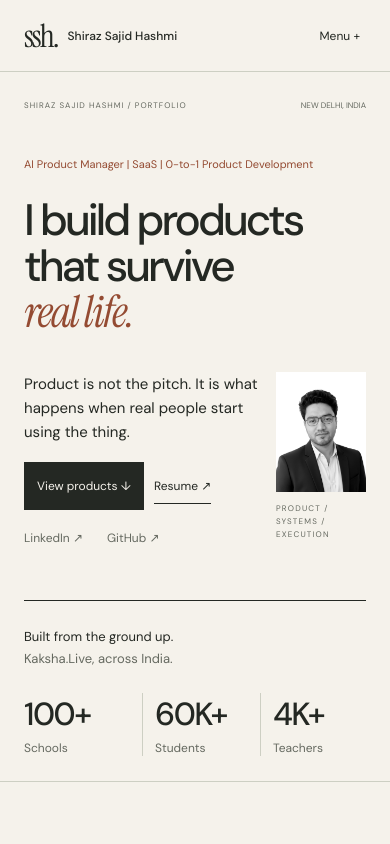
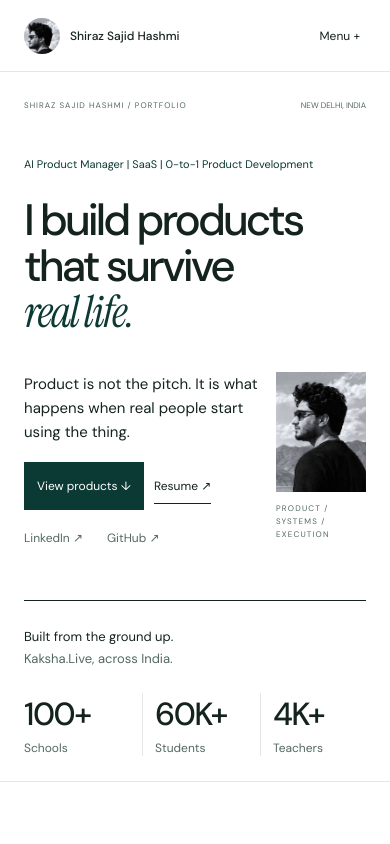
Before and after one commit to shirazhashmi/shirazhashmi.github.io, a React (Vite) app in the folder client/: page / in a window 390 px wide. Shown: the top 844 px of the page. Built offline with nearby package versions, Linux system fonts and the light colour scheme.

Commit message:
Use supplied portrait and Opero emerald on white palette

```diff
--- a/client/index.html
+++ b/client/index.html
@@ -3,7 +3,7 @@
   <head>
     <meta charset="UTF-8" />
     <meta name="viewport" content="width=device-width, initial-scale=1.0" />
-    <meta name="theme-color" content="#f5f2eb" />
+    <meta name="theme-color" content="#ffffff" />
     <meta
       name="description"
       content="Shiraz Sajid Hashmi — AI Product Manager | SaaS | 0-to-1 Product Development. Selected products: Kaksha AI, Opero BMS and Kaksha Live ERP/LMS."
@@ -24,7 +24,7 @@
       content="https://shirazhashmi.github.io/profile.png"
     />
     <meta name="twitter:card" content="summary" />
-    <link rel="icon" href="/favicon.ico" />
+    <link rel="icon" href="/favicon.svg" type="image/svg+xml" />
     <title>Shiraz Sajid Hashmi · AI Product Manager</title>
   </head>
 
--- a/client/src/main.jsx
+++ b/client/src/main.jsx
@@ -296,7 +296,7 @@ function App() {
       </a>
       <header className="nav-wrap">
         <a className="identity" href="#top" onClick={() => setMenuOpen(false)}>
-          <span className="identity-mark">ssh.</span>
+          <span className="identity-photo photo-frame"><img src="/profile.png" alt="" /></span>
           <span>Shiraz Sajid Hashmi</span>
         </a>
         <button
@@ -362,7 +362,7 @@ function App() {
             </div>
             <div className="hero-side">
               <figure className="portrait">
-                <img src="/profile.png" alt="Shiraz Sajid Hashmi" />
+                <span className="portrait-photo photo-frame"><img src="/profile.png" alt="Shiraz Sajid Hashmi" /></span>
                 <figcaption>Product / Systems / Execution</figcaption>
               </figure>
               <p className="hero-lede">
--- a/client/src/styles.css
+++ b/client/src/styles.css
@@ -1,12 +1,12 @@
 @import url("https://fonts.googleapis.com/css2?family=DM+Sans:wght@400;500;600;700&family=Instrument+Serif:ital@0;1&display=swap");
 
 :root {
-  --paper: #f5f2eb;
-  --ink: #242823;
-  --muted: #656960;
-  --line: #cdcfc3;
-  --accent: #944b32;
-  --tint: #e9e7dd;
+  --paper: #ffffff;
+  --ink: #15231f;
+  --muted: #53695f;
+  --line: #e5e5ea;
+  --accent: #0b3933;
+  --tint: #ffffff;
   --max: 1280px;
   font-family: "DM Sans", Arial, sans-serif;
   color: var(--ink);
@@ -43,7 +43,7 @@ button:focus-visible {
   outline-offset: 6px;
 }
 ::selection {
-  background: #d9b7a1;
+  background: #a7f1d7;
   color: var(--ink);
 }
 img {
@@ -215,11 +215,10 @@ h2 {
   gap: 18px;
   margin: 0 0 30px;
 }
-.portrait img {
+.portrait-photo {
   width: 116px;
   height: 140px;
   object-fit: cover;
-  filter: grayscale(1);
   background: var(--tint);
 }
 .portrait figcaption {
@@ -396,7 +395,7 @@ h2 {
   font-size: 8px;
 }
 .visual-question {
-  background: #e5e6dc;
+  background: #ffffff;
 }
 .question-line {
   font-size: 40px;
@@ -415,7 +414,7 @@ h2 {
   font-size: 10px;
 }
 .visual-operations {
-  background: var(--ink);
+  background: var(--accent);
   color: var(--paper);
 }
 .ops-title {
@@ -431,7 +430,7 @@ h2 {
   margin-bottom: 24px;
 }
 .ops-grid span {
-  border-top: 1px solid #6d7168;
+  border-top: 1px solid #397067;
   padding: 12px 6px 12px 0;
   display: flex;
   flex-direction: column;
@@ -439,7 +438,7 @@ h2 {
   font-size: 10px;
 }
 .ops-grid small {
-  color: #bdbdb2;
+  color: #a7f1d7;
   font-size: 8px;
 }
 .operations .study-copy {
@@ -452,7 +451,7 @@ h2 {
   grid-template-columns: 1.15fr 1fr;
 }
 .visual-school {
-  background: #e8dcd0;
+  background: #ffffff;
 }
 .school-title {
   font-size: 35px;
@@ -468,7 +467,7 @@ h2 {
 }
 .school-flow span {
   font-size: 11px;
-  border-top: 1px solid #b7a798;
+  border-top: 1px solid #c6ded7;
   padding: 10px 0;
 }
 
@@ -479,7 +478,7 @@ h2 {
   display: grid;
   grid-template-columns: 40px 1fr 1.3fr;
   gap: 28px;
-  border-top: 1px solid #bdc0b3;
+  border-top: 1px solid #e5e5ea;
   padding: 32px 0;
 }
 .side-row:last-child {
@@ -504,19 +503,19 @@ h2 {
   margin-bottom: 12px;
 }
 .career-block {
-  background: var(--ink);
+  background: var(--accent);
   color: var(--paper);
 }
 .career-block .eyebrow,
 .career-block .section-head > p,
 .experience-period {
-  color: #b4b9ac;
+  color: #c6ded7;
 }
 .experience-row {
   display: grid;
   grid-template-columns: 220px 1fr;
   gap: 40px;
-  border-top: 1px solid #53584f;
+  border-top: 1px solid #397067;
   padding: 32px 0;
 }
 .experience-row:last-child {
@@ -534,12 +533,12 @@ h2 {
 }
 .role {
   font-size: 13px;
-  color: #d6d8cf;
+  color: #ffffff;
   margin-bottom: 20px;
 }
 .experience-row p {
   font-size: 14px;
-  color: #b4b9ac;
+  color: #c6ded7;
   max-width: 650px;
   margin: 0;
 }
@@ -752,7 +751,7 @@ h2 {
 .contact-kicker {
   font-size: 10px;
   letter-spacing: 1.8px;
-  color: #b4b9ac;
+  color: #c6ded7;
 }
 .contact-block h2 {
   font-size: clamp(56px, 7vw, 94px);
@@ -762,7 +761,7 @@ h2 {
 .contact-block > p {
   font-size: 15px;
   max-width: 490px;
-  color: #b4b9ac;
+  color: #c6ded7;
 }
 .contact-actions {
   margin-top: 35px;
@@ -776,17 +775,17 @@ h2 {
   font-size: 13px;
   text-decoration: none;
   padding: 13px 0;
-  border-bottom: 1px solid #b4b9ac;
+  border-bottom: 1px solid #c6ded7;
 }
 .contact-bottom {
   display: flex;
   justify-content: space-between;
   gap: 20px;
-  border-top: 1px solid #53584f;
+  border-top: 1px solid #397067;
   padding-top: 25px;
   margin-top: 90px;
   font-size: 12px;
-  color: #b4b9ac;
+  color: #c6ded7;
 }
 footer {
   max-width: var(--max);
@@ -795,11 +794,11 @@ footer {
   justify-content: space-between;
   gap: 25px;
   background: var(--ink);
-  color: #b4b9ac;
+  color: #c6ded7;
   padding: 25px 64px;
   font-size: 9px;
   letter-spacing: 1px;
-  border-top: 1px solid #53584f;
+  border-top: 1px solid #397067;
 }
 
 @media (min-width: 1440px) {
@@ -949,7 +948,7 @@ footer {
     display: block;
     margin: 0;
   }
-  .portrait img {
+  .portrait-photo {
     width: 120px;
     height: 145px;
   }
@@ -1170,7 +1169,7 @@ footer {
     grid-template-columns: 1fr 90px;
     gap: 0 18px;
   }
-  .portrait img {
+  .portrait-photo {
     width: 90px;
     height: 120px;
   }
@@ -1220,3 +1219,14 @@ footer {
     animation: none !important;
   }
 }
+
+/* Crop the supplied landscape in the layout, preserving the original photo. */
+.photo-frame { position: relative; display: block; overflow: hidden; flex: none; }
+.photo-frame img { position: absolute; inset: 0; width: 100%; height: 100%; max-width: none; object-fit: cover; object-position: 72% 40%; transform: scale(1.4); transform-origin: 72% 40%; }
+.identity-photo { width: 36px; height: 36px; border-radius: 50%; }
+.identity-photo img { object-position: 72% 22%; transform: scale(2.1); transform-origin: 72% 22%; }
+.study-visual { border: 1px solid var(--line); }
+.visual-operations, .career-block, .contact-block, footer { background: var(--accent); }
+.primary-btn { background: var(--accent); border-color: var(--accent); }
+.primary-btn:hover { background: #176d5a; border-color: #176d5a; }
+a:focus-visible, button:focus-visible { outline-color: #38c7a6; }
```
Also changed, not shown: client/public/profile.png, 1 other file (tests, documents, lock files or other folders).
